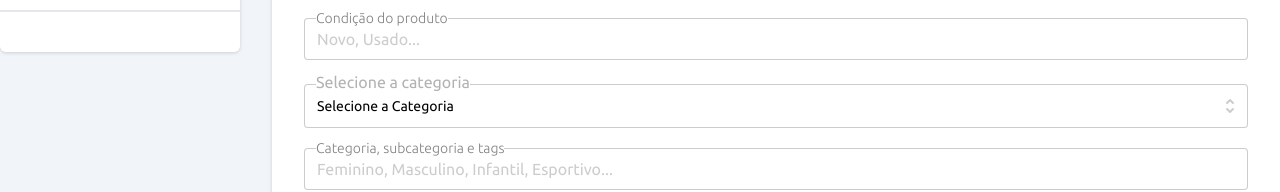
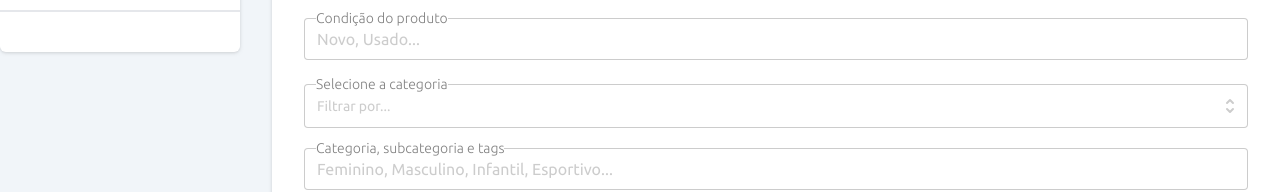
Before and after one commit to leandroepr/trainees-ecommerce-2022, a Next.js app: page /novo-produto in a window 1280 px wide. Shown: the part 357-549 px from the top of the page. Built offline with nearby package versions, Linux system fonts and the light colour scheme; data requests are answered from the project's data file; grey boxes are pictures that could not be loaded; what react-toast-notifications would draw is missing.

Commit message:
style: change label and placeholder text color and change select default value

```diff
--- a/src/components/toolkit/select/select-input.tsx
+++ b/src/components/toolkit/select/select-input.tsx
@@ -20,7 +20,7 @@ const SelectInput = <T,>({
         placeholder={placeholder}
         displayValue={displayValue}
         className={classNames(
-          'w-full group border py-2 pl-3 pr-10 text-sm leading-5 text-dark focus:text-info rounded border-dark/20',
+          'w-full group border py-2 pl-3 pr-10 text-sm leading-5 text-dark focus:text-info rounded border-dark/20 placeholder:text-dark/20',
           className
         )}
         onChange={(event) => onChange?.(event.target.value)}
--- a/src/components/toolkit/select/select.tsx
+++ b/src/components/toolkit/select/select.tsx
@@ -20,7 +20,9 @@ const Select = <T,>({
 }: SelectProps<T>) => {
   return (
     <div className={classNames('w-full relative group', className)}>
-      <div className="absolute z-10 mt-[-10px] ml-3 text-dark/30 bg-light group-focus-within:text-info">{label}</div>
+      <div className="absolute z-10 mt-[-6px] ml-3 text-dark/50 font-light bg-light group-focus-within:text-info text-sm">
+        {label}
+      </div>
       <Combobox value={value} onChange={onChange}>
         <div className="relative mt-1">{children}</div>
       </Combobox>
--- a/src/features/admin/components/new-product-form/new-product-form.tsx
+++ b/src/features/admin/components/new-product-form/new-product-form.tsx
@@ -19,7 +19,7 @@ const NewProductForm: React.FC<NewProductFormProps> = ({
 }) => {
   const { data: categories, isLoading } = useGetAllCategories()
   const [product, setProduct] = React.useState({} as Product)
-  const [selectValue, setSelectValue] = React.useState('Selecione a Categoria')
+  const [selectValue, setSelectValue] = React.useState('')
   const { mutate: saveProduct } = UsePostProduct()
 
   const handleSubmit = (e: any) => {
```
